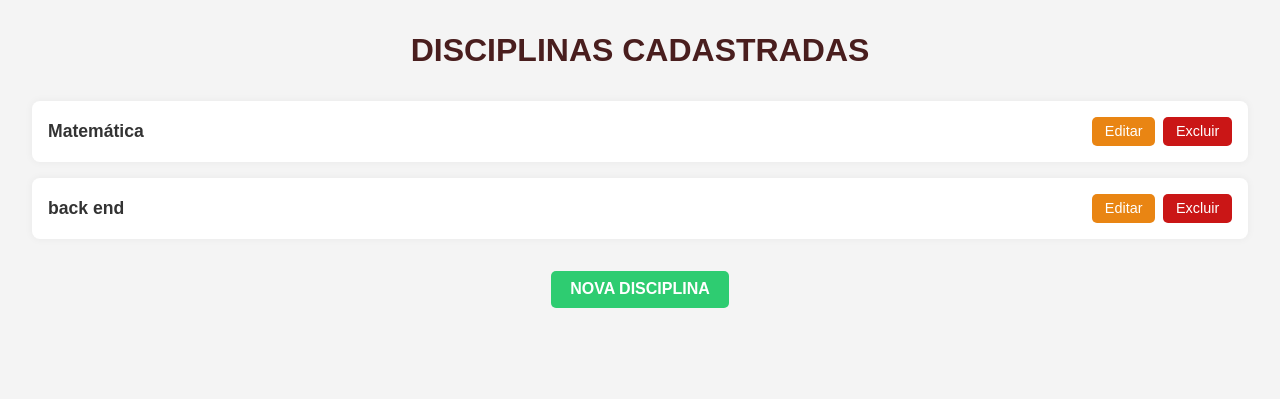
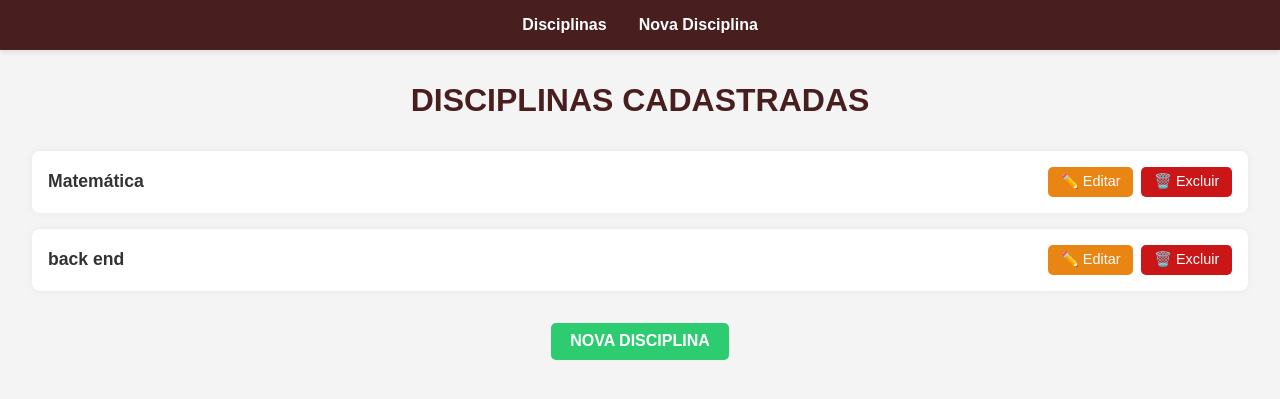
Before and after one commit to HelioMattos/gestaoescolar2, a Django app: page / in a window 1280 px wide. Shown: the top 399 px of the page. Run offline with Django 5.2, Linux system fonts and the light colour scheme; data comes from the database, SQL or seed files in the repository.

Commit message:
alteracao na html e css criacao do menu

```diff
--- a/projeto/gestaoescolar/static/css/gestao_list.css
+++ b/projeto/gestaoescolar/static/css/gestao_list.css
@@ -3,6 +3,53 @@ body {
     margin: 2rem;
     background-color: #f4f4f4;
     color: #333;
+}
+
+/* Menu bar */
+.menu-bar {
+    background-color: #491e1e;
+    padding: 1rem 2rem;
+    margin: -2rem -2rem 2rem -2rem; /* compensa a margem do body */
+    box-shadow: 0 2px 6px rgba(0, 0, 0, 0.1);
+}
+
+.menu-bar ul {
+    list-style: none;
+    margin: 0;
+    padding: 0;
+    display: flex;
+    justify-content: center;
+    gap: 2rem;
+}
+
+.menu-bar li a {
+    position: relative;
+    color: #fff;
+    text-decoration: none;
+    font-weight: bold;
+    font-size: 1rem;
+    padding: 0.5rem 0;
+    transition: color 0.3s ease;
+}
+
+/* Efeito underline animado */
+.menu-bar li a::after {
+    content: '';
+    position: absolute;
+    bottom: 0;
+    left: 0;
+    height: 2px;
+    width: 0%;
+    background-color: #2ecc71;
+    transition: width 0.3s ease;
+}
+
+.menu-bar li a:hover::after {
+    width: 100%;
+}
+
+.menu-bar li a:hover {
+    color: #2ecc71;
 }
 
 h1 {
@@ -47,7 +94,12 @@ ul {
     padding: 0.4rem 0.8rem;
     border-radius: 5px;
     font-size: 0.9rem;
-    transition: background-color 0.3s ease;
+    transition: background-color 0.3s ease, transform 0.2s ease;
+    cursor: pointer;
+}
+
+.acoes a:hover {
+    transform: scale(1.05);
 }
 
 /* Estilo dos botões */
@@ -67,6 +119,7 @@ ul {
     background-color: #ee6666;
 }
 
+/* Botão "Nova Disciplina" */
 .nova-tarefa {
     display: block;
     width: fit-content;
--- a/projeto/gestaoescolar/templates/gestaoescolar/gestao_list.html
+++ b/projeto/gestaoescolar/templates/gestaoescolar/gestao_list.html
@@ -10,6 +10,14 @@
 </head>
 <body>
 
+    <!-- Menu de navegação -->
+    <nav class="menu-bar">
+        <ul>
+            <li><a href="{% url 'gestao_list' %}">Disciplinas</a></li>
+            <li><a href="{% url 'gestao_create' %}">Nova Disciplina</a></li>
+        </ul>
+    </nav>
+
     <h1>DISCIPLINAS CADASTRADAS</h1>
 
     <ul>
@@ -18,8 +26,8 @@
             <div class="conteudo">
                 <span class="nome">{{ gestao.disciplina }}</span>
                 <div class="acoes">
-                    <a href="{% url 'gestao_update' gestao.pk %}">Editar</a>
-                    <a href="{% url 'gestao_delete' gestao.pk %}">Excluir</a> <!-- Botão original sem confirmação -->
+                    <a href="{% url 'gestao_update' gestao.pk %}">✏️ Editar</a>
+                    <a href="{% url 'gestao_delete' gestao.pk %}" onclick="return confirm('Tem certeza que deseja excluir esta disciplina?')">🗑️ Excluir</a>
                 </div>
             </div>
         </li>
```
Also changed, not shown: projeto/gestaoescolar/static/css/gestao_form.css (+52 -7 lines), projeto/gestaoescolar/templates/gestaoescolar/gestao_form.html (+8 -0 lines).
